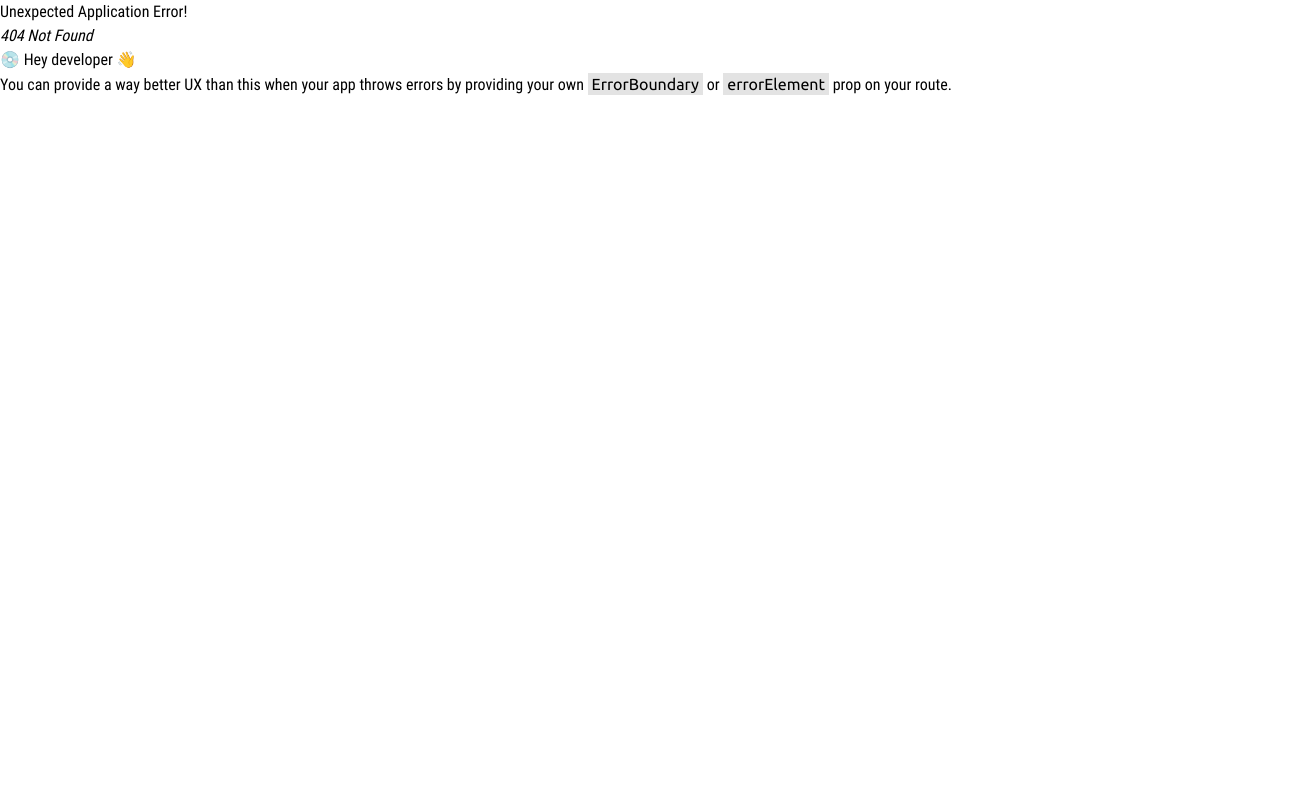
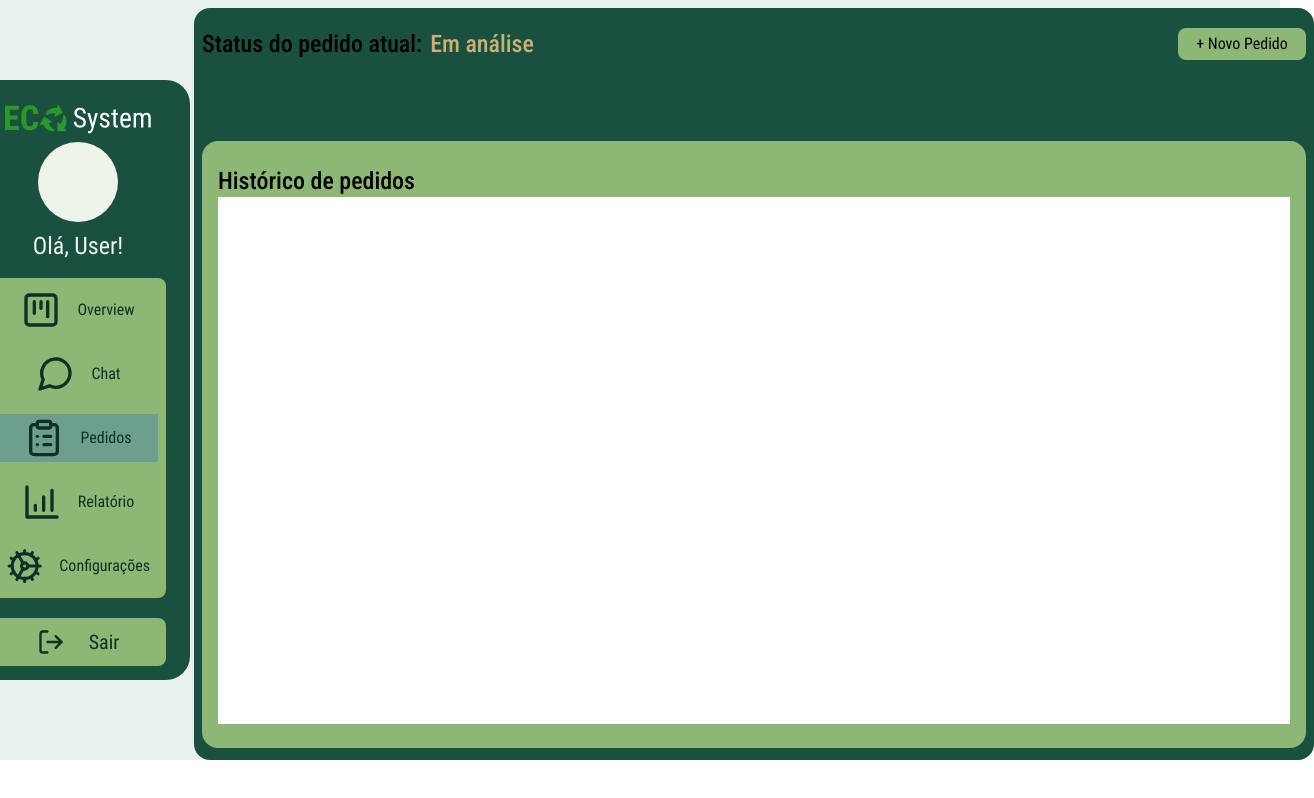
Before and after one commit to projeto-reciclagem/projeto-reciclagem-front, a React (Vite) app: page /pedidos-condominio in a window 1280 px wide. Before the commit this address had no page. Shown: the whole page, 1314 px wide, since content can reach past the window. Built offline with nearby package versions, Linux system fonts and the light colour scheme.

Commit message:
UPDATE: Alteracoes gerais

```diff
--- a/src/components/DashCondominio/CarbonChart.tsx
+++ b/src/components/DashCondominio/CarbonChart.tsx
@@ -46,7 +46,7 @@ const CarbonChart = () => {
                 options={data.options}
                 series={data.series}
                 type="line"
-                height={540}
+                height={400}
                 width={1000}
             />
         </div>
--- a/src/components/DashCondominio/MaterialChart.tsx
+++ b/src/components/DashCondominio/MaterialChart.tsx
@@ -57,7 +57,7 @@ const MaterialChart = () => {
                 options={data.options}
                 series={data.series}
                 type="bar"
-                height={540}
+                height={400}
                 width={1000} />
         </div>
     );
--- a/src/components/DashCondominio/SidebarCondominio.tsx
+++ b/src/components/DashCondominio/SidebarCondominio.tsx
@@ -5,11 +5,7 @@ import { KanbanSquare, MessageCircle, ClipboardList, BarChart4, Cog } from 'luci
 import { Link, useLocation } from 'react-router-dom'
 import '../../styles/dash-condominio.css';
 
-interface SideBarCondominioProps {
-    children: React.ReactNode
-}
-
-export default function SideBarCondominio({ children }: SideBarCondominioProps) {
+export default function SideBarCondominio() {
 
     const location = useLocation();
     const [currentPage, setCurrentPage] = useState(location.pathname);
@@ -20,36 +16,36 @@ export default function SideBarCondominio({ children }: SideBarCondominioProps)
 
     return (
         <>
-            <main className='flex p-2 gap-4 bg-marine-50'>
-                <div className='flex w-56 justify-between h-max self-center flex-shrink-0 rounded-3xl bg-marine-700 p-6'>
+            <header className='flex h-3/4 gap-4 bg-marine-50'>
+                <div className='flex w-56 max-h-[37.5rem] justify-between self-center flex-shrink-0 rounded-3xl bg-marine-700 p-6'>
                     <nav className='flex flex-col items-center self-center'>
                         <img src={logo} alt="" className='w-44 h-12' />
                         <div className="flex w-11/12 flex-col items-center gap-2 pb-4">
-                            <div className="h-32 w-32 rounded-full bg-moss-green-50" />
+                            <div className="h-20 w-20 rounded-full bg-moss-green-50" />
                             <p className="text-2xl text-moss-green-50">Olá, User!</p>
                         </div>
                         <div className='flex flex-col p-2 gap-4 bg-moss-green-300 rounded-lg'>
-                            <div className={`flex flex-row h-16 gap-4 justify-center items-center w-40 p-2 ${currentPage === '/condominio' ? 'selected' : ''}`}>
+                            <div className={`flex flex-row h-12 gap-4 justify-center items-center w-40 p-2 ${currentPage === '/condominio' ? 'selected' : ''}`}>
                                 <KanbanSquare className='w-10 h-10 text-marine-900'></KanbanSquare>
                                 <Link to="/condominio" className={`text-marine-900 ${currentPage === '/condominio' ? 'selected' : ''}`}
             onClick={() => handlePageChange('/overview')}>Overview</Link>
                             </div>
-                            <div className={`flex flex-row h-16 gap-4 justify-center items-center w-40 p-2 ${currentPage === '/chat-condominio' ? 'selected' : ''}`}>
+                            <div className={`flex flex-row h-12 gap-4 justify-center items-center w-40 p-2 ${currentPage === '/chat-condominio' ? 'selected' : ''}`}>
                                 <MessageCircle className='w-10 h-10 text-marine-900'></MessageCircle>
                                 <Link to="/chat-condominio" className={`text-marine-900 ${currentPage === '/chat-condominio' ? 'selected' : ''}`}
             onClick={() => handlePageChange('/chat-condominio')}>Chat</Link>
                             </div>
-                            <div className={`flex flex-row h-16 gap-4 justify-center items-center w-40 p-2 ${currentPage === '/pedidos-condominio' ? 'selected' : ''}`}>
+                            <div className={`flex flex-row h-12 gap-4 justify-center items-center w-40 p-2 ${currentPage === '/pedidos-condominio' ? 'selected' : ''}`}>
                                 <ClipboardList className='w-10 h-10 text-marine-900'></ClipboardList>
                                 <Link to="/pedidos-condominio" className={`text-marine-900 ${currentPage === '/pedidos-condominio' ? 'selected' : ''}`}
             onClick={() => handlePageChange('/pedidos-condominio')}>Pedidos</Link>
                             </div>
-                            <div className={`flex flex-row h-16 gap-4 justify-center items-center w-40 p-2 ${currentPage === '/relatorio-condominio' ? 'selected' : ''}`}>
+                            <div className={`flex flex-row h-12 gap-4 justify-center items-center w-40 p-2 ${currentPage === '/relatorio-condominio' ? 'selected' : ''}`}>
                                 <BarChart4 className='w-10 h-10 text-marine-900'></BarChart4>
                                 <Link to="/relatorio-condominio" className={`text-marine-900 ${currentPage === '/relatorio-condominio' ? 'selected' : ''}`}
             onClick={() => handlePageChange('/relatorio-condominio')}>Relatório</Link>
                             </div>
-                            <div className={`flex flex-row h-16 gap-4 justify-center items-center w-40 p-2 ${currentPage === '/config-condominio' ? 'selected' : ''}`}>
+                            <div className={`flex flex-row h-12 gap-4 justify-center items-center w-40 p-2 ${currentPage === '/config-condominio' ? 'selected' : ''}`}>
                                 <Cog className='w-10 h-10 text-marine-900'></Cog>
                                 <Link to="/config-condominio" className={`text-marine-900 ${currentPage === '/config-condominio' ? 'selected' : ''}`}
             onClick={() => handlePageChange('/config-condominio')}>Configurações</Link>
@@ -66,7 +62,7 @@ export default function SideBarCondominio({ children }: SideBarCondominioProps)
                     </nav>
                 </div>
 
-            </main>
+            </header>
         </>
     )
 }
--- a/src/components/DashCondominio/ValorChart.tsx
+++ b/src/components/DashCondominio/ValorChart.tsx
@@ -52,7 +52,7 @@ const ValorChart: React.FC<ValorChartProps> = (props) => {
                 options={data.options}
                 series={data.series}
                 type="area"
-                height={540}
+                height={400}
                 width={1000}
             />
         </div>
--- a/src/pages/dash-condominio/ConfigCond.tsx
+++ b/src/pages/dash-condominio/ConfigCond.tsx
@@ -6,12 +6,10 @@ export default function ConfigCond() {
 
     return (
         <>
-            <main className="flex flex-row w-max h-max justify-center items-center bg-marine-50">
-                <SideBarCondominio>
-
-                </SideBarCondominio>
-                <div className="flex flex-col items-center py-[75px] self-stretch w-[1100px] h-5/6 gap-3 bg-marine-700 rounded-2xl mt-2">
-                    <div className="flex flex-col w-5/6 h-5/6 p-8 rounded-2xl gap-20 bg-moss-green-50">
+            <main className="flex flex-row gap-1 justify-center items-center bg-marine-50">
+                <SideBarCondominio />
+                <div className="flex flex-col items-center justify-center self-stretch h-[47rem] w-[70rem] bg-marine-700 rounded-2xl mt-2">
+                    <div className="flex flex-col justify-center w-5/6 h-5/6 rounded-2xl gap-16 bg-moss-green-50">
                         <div className="flex flex-col justify-center mt-10 items-center gap-1">
                             <p className="text-marine-900 text-center text-3xl">Editar Perfil</p>
                             <div className="w-[600px] h-[2px] bg-gray-500"></div>
@@ -20,50 +18,50 @@ export default function ConfigCond() {
                             <div className="w-[280px] h-[300px] flex flex-col text-marine-900">
                                 <div className="flex flex-col gap-1">
                                     <label htmlFor="">CEP</label>
-                                    <input className="w-[280px] bg-white rounded" id="cep-cad" type="text"/>
+                                    <input className="w-[280px] bg-white rounded" id="cep-cad" type="text" />
                                 </div>
                                 <div className="flex flex-col gap-1 mt-1">
                                     <label htmlFor="">Logradouro</label>
-                                    <input className="w-[280px] bg-white rounded" id="logradouro-cad" type="text"/>
+                                    <input className="w-[280px] bg-white rounded" id="logradouro-cad" type="text" />
                                 </div>
                                 <div className="flex flex-col gap-1 mt-1">
                                     <label htmlFor="">Número</label>
-                                    <input className="w-[280px] bg-white rounded" id="numero-cad" type="number"/>
+                                    <input className="w-[280px] bg-white rounded" id="numero-cad" type="number" />
                                 </div>
                                 <div className="flex flex-col gap-1 mt-1">
                                     <label htmlFor="">Nome de Usuário</label>
-                                    <input className="w-[280px] bg-white rounded" id="nome-cad" type="text"/>
+                                    <input className="w-[280px] bg-white rounded" id="nome-cad" type="text" />
                                 </div>
                                 <div className="flex flex-col gap-1 mt-1">
                                     <label htmlFor="">E-mail</label>
-                                    <input className="w-[280px] bg-white rounded" id="email-cad" type="email"/>
+                                    <input className="w-[280px] bg-white rounded" id="email-cad" type="email" />
                                 </div>
                             </div>
                             <div className="w-[280px] h-[300px] flex flex-col text-marine-900">
                                 <div className="flex flex-col gap-1">
                                     <label htmlFor="">Bairro</label>
-                                    <input className="w-[280px] bg-white rounded" id="bairro-cad" type="text"/>
+                                    <input className="w-[280px] bg-white rounded" id="bairro-cad" type="text" />
                                 </div>
                                 <div className="flex flex-col gap-1 mt-1">
                                     <label htmlFor="">Cidade</label>
-                                    <input className="w-[280px] bg-white rounded" id="cidade-cad" type="text"/>
+                                    <input className="w-[280px] bg-white rounded" id="cidade-cad" type="text" />
                                 </div>
                                 <div className="flex flex-col gap-1 mt-1">
                                     <label htmlFor="">UF</label>
-                                    <input className="w-[280px] bg-white rounded" id="uf-cad" type="text"/>
+                                    <input className="w-[280px] bg-white rounded" id="uf-cad" type="text" />
                                 </div>
                                 <div className="flex flex-col gap-1 mt-1">
                                     <label htmlFor="">Senha</label>
-                                    <input className="w-[280px] bg-white rounded" id="senha-cad" type="password"/>
+                                    <input className="w-[280px] bg-white rounded" id="senha-cad" type="password" />
                                 </div>
                                 <div className="flex flex-col gap-1 mt-1">
                                     <label htmlFor="">Confirmar Senha</label>
-                                    <input className="w-[280px] bg-white rounded" id="confirmar-senha-cad" type="password"/>
+                                    <input className="w-[280px] bg-white rounded" id="confirmar-senha-cad" type="password" />
                                 </div>
                             </div>
-                            <div className="w-[88px] h-[40px] self-center">
-                                <button className="bg-moss-green-500 w-max h-max p-2 rounded-lg">Alterar Dados</button>
-                            </div>
+                        </div>
+                        <div className="w-[88px] h-[40px] justify-center self-center">
+                            <button className="bg-moss-green-500 w-max h-max p-2 rounded-lg">Alterar Dados</button>
                         </div>
                     </div>
                 </div>
--- a/src/pages/dash-condominio/LandingPageCond.tsx
+++ b/src/pages/dash-condominio/LandingPageCond.tsx
@@ -7,26 +7,25 @@ export default function LandingPageCond() {
 
   return (
     <>
-      <main className="flex flex-row justify-center items-center bg-marine-50">
-        <SideBarCondominio>
-        </SideBarCondominio>
-        <div className='flex flex-col items-start p-4 self-stretch w-5/6 h-5/6 gap-3 bg-marine-700 rounded-2xl mt-2'>
+      <main className="flex p-1 h-full gap-2 bg-marine-50">
+        <SideBarCondominio />
+        <div className='flex flex-col items-start p-4 self-stretch max-h-[37.5rem] w-full gap-3 bg-marine-700 rounded-2xl'>
           <div className='flex justify-between items-center self-stretch'>
-            <div className='flex flex-col w-56 h-36 p-3 justify-center items-center gap-2 self-stretch rounded-xl border-2 border-solid border-moss-green-300 bg-moss-green-50'>
+            <div className='flex flex-col w-56 h-28 p-3 justify-center items-center gap-2 self-stretch rounded-xl border-2 border-solid border-moss-green-300 bg-moss-green-50'>
               <p className='text-xl text-marine-900'>Valor total (Último mês)</p>
               <p className='text-4xl text-moss-green-500'>R$ 60,00</p>
             </div>
-            <div className='flex flex-col w-56 h-36 p-3 justify-center items-center gap-2 self-stretch rounded-xl border-2 border-solid border-moss-green-300 bg-moss-green-50'>
+            <div className='flex flex-col w-56 h-28 p-3 justify-center items-center gap-2 self-stretch rounded-xl border-2 border-solid border-moss-green-300 bg-moss-green-50'>
               <p className='text-xl text-marine-900'>Coletas realizadas</p>
               <p className='text-4xl text-moss-green-500'>12</p>
               <p className='text-base text-marine-900'>Último mês</p>
             </div>
-            <div className='flex flex-col w-56 h-36 p-3 justify-center items-center gap-2 self-stretch rounded-xl border-2 border-solid border-moss-green-300 bg-moss-green-50'>
+            <div className='flex flex-col w-56 h-28 p-3 justify-center items-center gap-2 self-stretch rounded-xl border-2 border-solid border-moss-green-300 bg-moss-green-50'>
               <p className='text-xl text-marine-900'>Última coleta feita</p>
               <p className='text-4xl text-moss-green-500'>7 dias atrás</p>
             </div>
           </div>
-          <div className='flex self-center justify-center w-[1094px] h-[560px] bg-marine-50 rounded-xl'>
+          <div className='flex self-center justify-center h-[28rem] w-[68rem] bg-marine-50 rounded-xl'>
             <MaterialChart />
           </div>
         </div>
@@ -34,3 +33,5 @@ export default function LandingPageCond() {
     </>
   )
 }
+
+/*  */
--- /dev/null
+++ b/src/pages/dash-condominio/PedidosCond.tsx
@@ -0,0 +1,34 @@
+import { Link } from "react-router-dom";
+import SideBarCondominio from "../../components/DashCondominio/SidebarCondominio";
+
+
+export default function PedidosCond() {
+
+    return (
+
+        <>
+            <main className="flex flex-row justify-center gap-1 items-center bg-marine-50">
+                <SideBarCondominio />
+                <div className="flex flex-col mt-2 rounded-2xl gap-6 h-[47rem] w-[70rem] justify-between items-start self-stretch py-3 px-2 bg-marine-700">
+                    <div className="flex py-2 justify-between items-start self-stretch">
+                        <div className="flex h-max w-auto gap-2">
+                            <p className="font-sans font-medium text-2xl">Status do pedido atual:</p>
+                            <p className="font-sans font-medium text-2xl text-camel-400">Em análise</p>
+                        </div>
+                        <div className="flex h-8 w-32 justify-center items-center rounded-lg bg-moss-green-300">
+                            <button className="flex h-max w-max font-sans p-2">+ Novo Pedido</button>
+                        </div>
+                    </div>
+                    <div className="flex flex-col items-start py-6 px-4 bg-moss-green-300 w-max h-5/6 rounded-2xl">
+                        <p className="flex font-sans text-2xl font-medium">Histórico de pedidos</p>
+                        <div className="flex bg-white h-[35.75rem] w-[67rem]">
+
+                        </div>
+                    </div>
+                </div>
+            </main>
+        </>
+
+    )
+
+}
--- a/src/pages/dash-condominio/RelatorioCond.tsx
+++ b/src/pages/dash-condominio/RelatorioCond.tsx
@@ -16,10 +16,9 @@ export default function RelatorioCond() {
 
     return (
         <>
-            <main className="flex flex-row justify-center items-center bg-marine-50">
-                <SideBarCondominio>
-                </SideBarCondominio>
-                <div className='flex flex-col p-4 self-stretch w-10/12 h-5/6 gap-3 bg-marine-700 rounded-2xl mt-2'>
+            <main className="flex flex-row justify-center gap-1 items-center bg-marine-50">
+                <SideBarCondominio />
+                <div className='flex flex-col p-4 self-stretch h-[47rem] w-[70rem] gap-3 bg-marine-700 rounded-2xl mt-2'>
                     <div className="flex flex-col gap-2 h-28 w-full self-stretch">
                         <p className="text-marine-50 text-base font-normal">Relatórios disponíveis:</p>
                         <div className="flex items-center justify-between py-2 px-0 w-full h-14 self-stretch">
```
Also changed, not shown: src/Router.tsx (+7 -1 lines).
